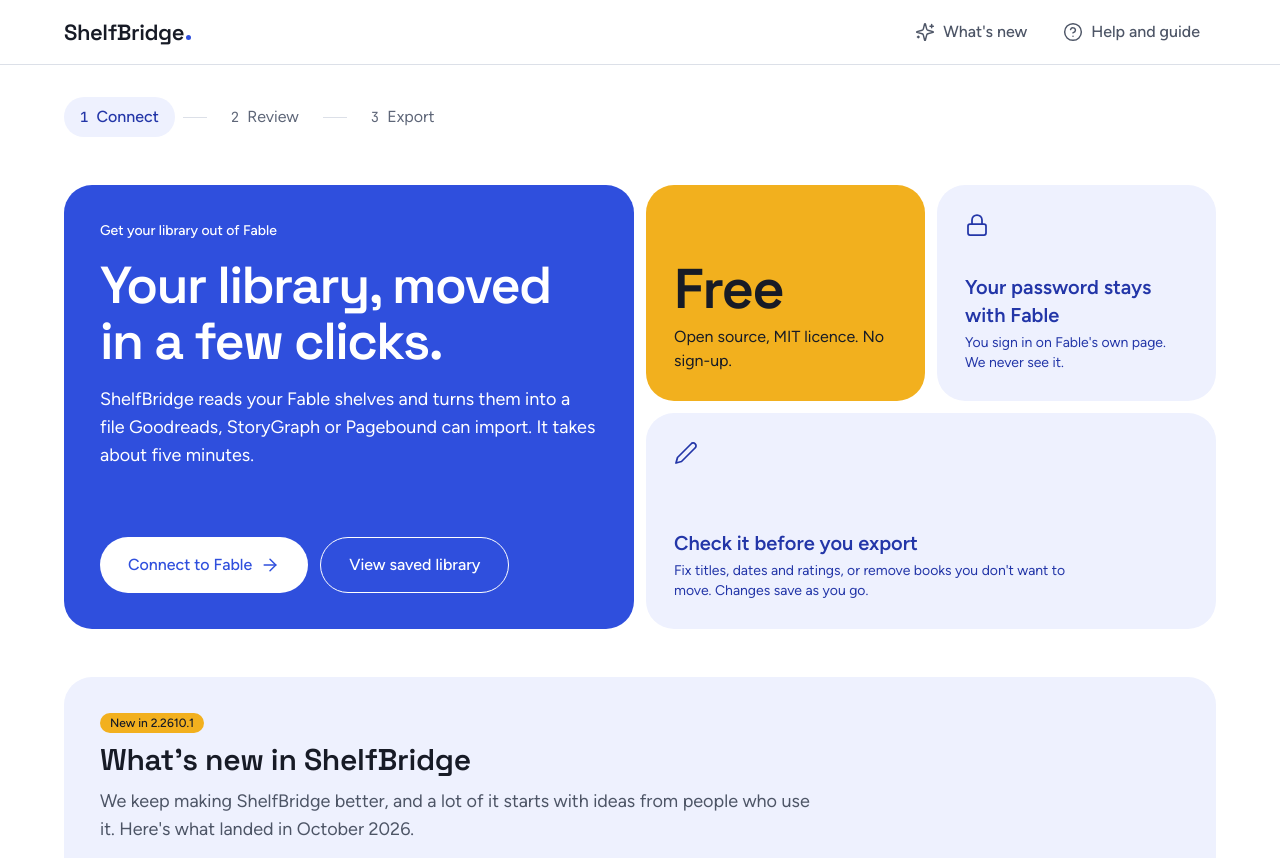
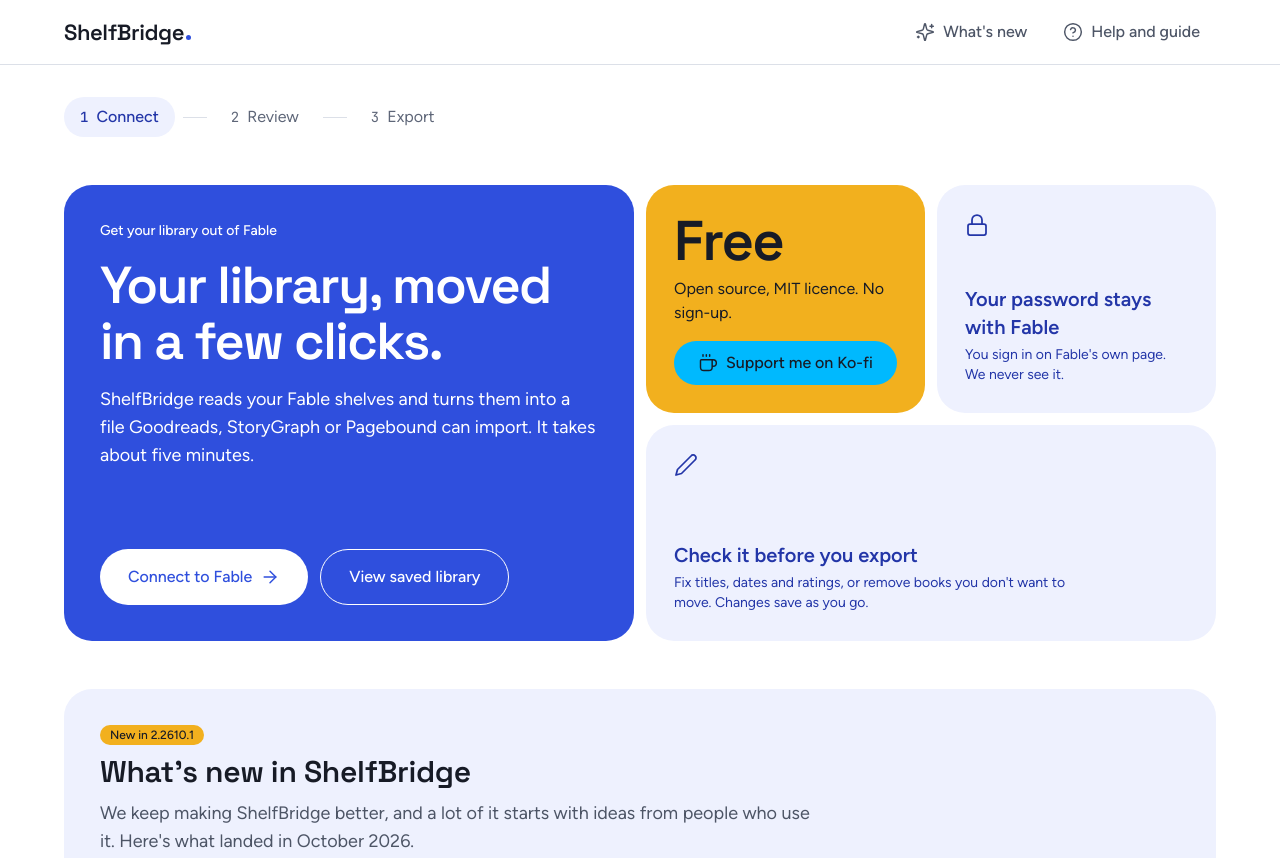
Before and after one commit to itchysudo/shelfbridge, a browser extension: page extension/app/app.html in a window 1280 px wide. Shown: the top 858 px of the page. Drawn offline with Linux system fonts and the light colour scheme.

Commit message:
Add the Ko-fi button to the welcome page

```diff
--- a/extension/app/app.html
+++ b/extension/app/app.html
@@ -80,8 +80,15 @@
                 </div>
 
                 <div class="tile tile-amber">
-                    <p class="tile-figure">Free</p>
-                    <p>Open source, MIT licence. No sign-up.</p>
+                    <div class="tile-body">
+                        <p class="tile-figure">Free</p>
+                        <p>Open source, MIT licence. No sign-up.</p>
+                    </div>
+                    <!-- Unhidden by app.js only when a Ko-fi link is configured. -->
+                    <a id="kofi-welcome-link" class="btn btn-kofi" href="#" target="_blank" rel="noopener" hidden>
+                        <svg class="icon" viewBox="0 0 24 24" fill="none" stroke="currentColor" stroke-width="1.75" stroke-linecap="round" stroke-linejoin="round" aria-hidden="true"><path d="M10 2v2"/><path d="M14 2v2"/><path d="M16 8a1 1 0 0 1 1 1v8a4 4 0 0 1-4 4H7a4 4 0 0 1-4-4V9a1 1 0 0 1 1-1h14a4 4 0 1 1 0 8h-1"/><path d="M6 2v2"/></svg>
+                        Support me on Ko-fi
+                    </a>
                 </div>
 
                 <div class="tile tile-soft">
--- a/extension/app/app.js
+++ b/extension/app/app.js
@@ -919,15 +919,21 @@
 // Ko-fi links.
 // ---------------------------------------------------------------------------
 
-// Point both Ko-fi links at KOFI_URL. With no URL set, the About paragraph
-// stays hidden and the export prompt never unhides, so nothing half-wired
-// reaches a user.
+// Point every Ko-fi link at KOFI_URL: the welcome page's Free tile, the About
+// panel and the prompt after a download. With no URL set, all three stay
+// hidden, so nothing half-wired reaches a user.
 function wireKofiLinks() {
     if (!KOFI_URL) return;
 
     document.getElementById("kofi-export-link").href = KOFI_URL;
     document.getElementById("kofi-about-link").href = KOFI_URL;
     document.getElementById("kofi-about").hidden = false;
+
+    // The welcome page's "Free" tile, where it sits next to "free and
+    // open source" rather than asking before the tool has done anything.
+    const welcome = document.getElementById("kofi-welcome-link");
+    welcome.href = KOFI_URL;
+    welcome.hidden = false;
 }
 
 
--- a/extension/app/style.css
+++ b/extension/app/style.css
@@ -612,11 +612,14 @@
 .tile-cobalt :focus-visible { outline-color: var(--on-tile-cobalt); }
 
 .tile-amber {
-    justify-content: flex-end;
-    gap: var(--space-2);
+    justify-content: space-between;
+    align-items: flex-start;
+    gap: var(--space-4);
     background: var(--tile-amber);
     color: var(--on-tile-amber);
 }
+.tile-amber .tile-body { gap: var(--space-2); margin-top: auto; }
+.tile-amber .btn-kofi { flex: 0 0 auto; }
 .tile-figure {
     font-family: var(--font-display);
     font-weight: 600;
--- a/static/style.css
+++ b/static/style.css
@@ -612,11 +612,14 @@
 .tile-cobalt :focus-visible { outline-color: var(--on-tile-cobalt); }
 
 .tile-amber {
-    justify-content: flex-end;
-    gap: var(--space-2);
+    justify-content: space-between;
+    align-items: flex-start;
+    gap: var(--space-4);
     background: var(--tile-amber);
     color: var(--on-tile-amber);
 }
+.tile-amber .tile-body { gap: var(--space-2); margin-top: auto; }
+.tile-amber .btn-kofi { flex: 0 0 auto; }
 .tile-figure {
     font-family: var(--font-display);
     font-weight: 600;
```
